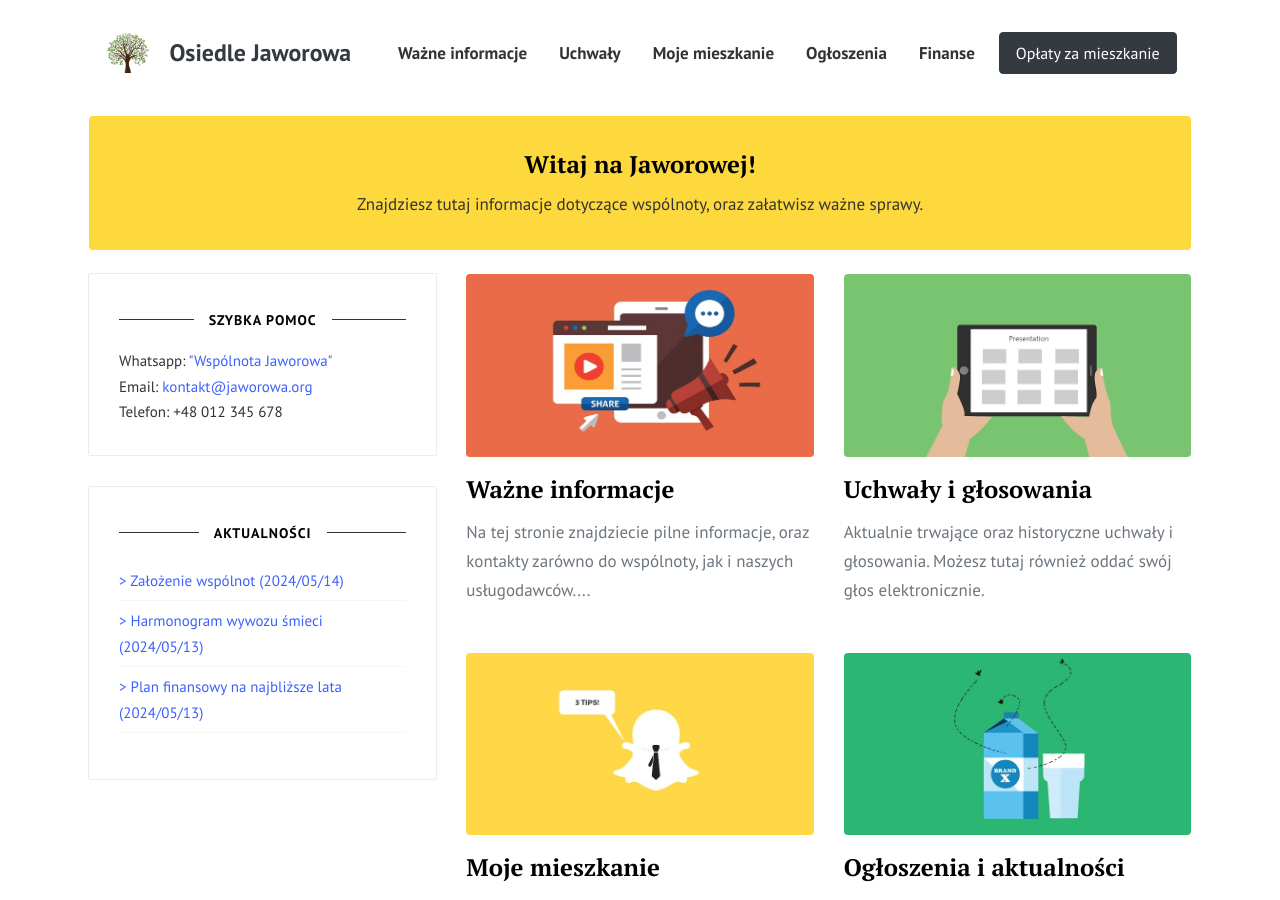
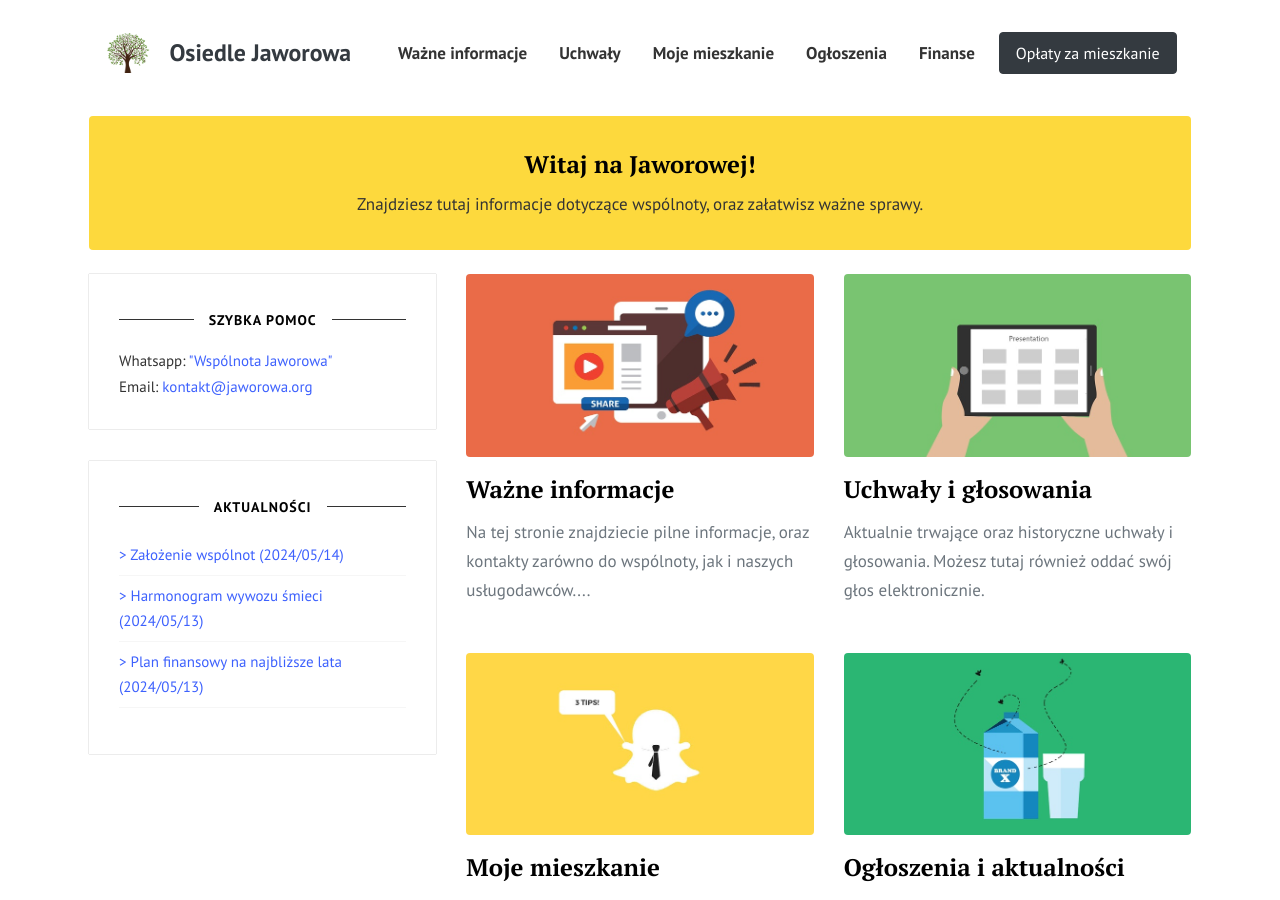
Before and after one commit to jaworowa/www, a Jekyll site: the page built from index.html, in a window 1280 px wide and 900 px high. Built offline with Jekyll 4.4.1, drawn with Linux system fonts in a browser that asks for light colours; the list of posts is cut into pages by our own code.

Commit message:
remove phone number

```diff
--- a/_includes/sidebar.html
+++ b/_includes/sidebar.html
@@ -3,7 +3,6 @@
         <h5><span>Szybka pomoc</span></h5>
         <span>Whatsapp: <a href="/whatsapp" class="text-decoration-none text-primary">"Wspólnota Jaworowa"</a></span><br/>
         <span>Email:  <a href="mailto: kontakt@jaworowa.org" class="text-decoration-none text-primary">kontakt@jaworowa.org</a></span></br>
-        <span>Telefon: +48 012 345 678</span>
     </div>
     <div class="sidebar-section">
         <h5><span>Aktualności</span></h5>
```
